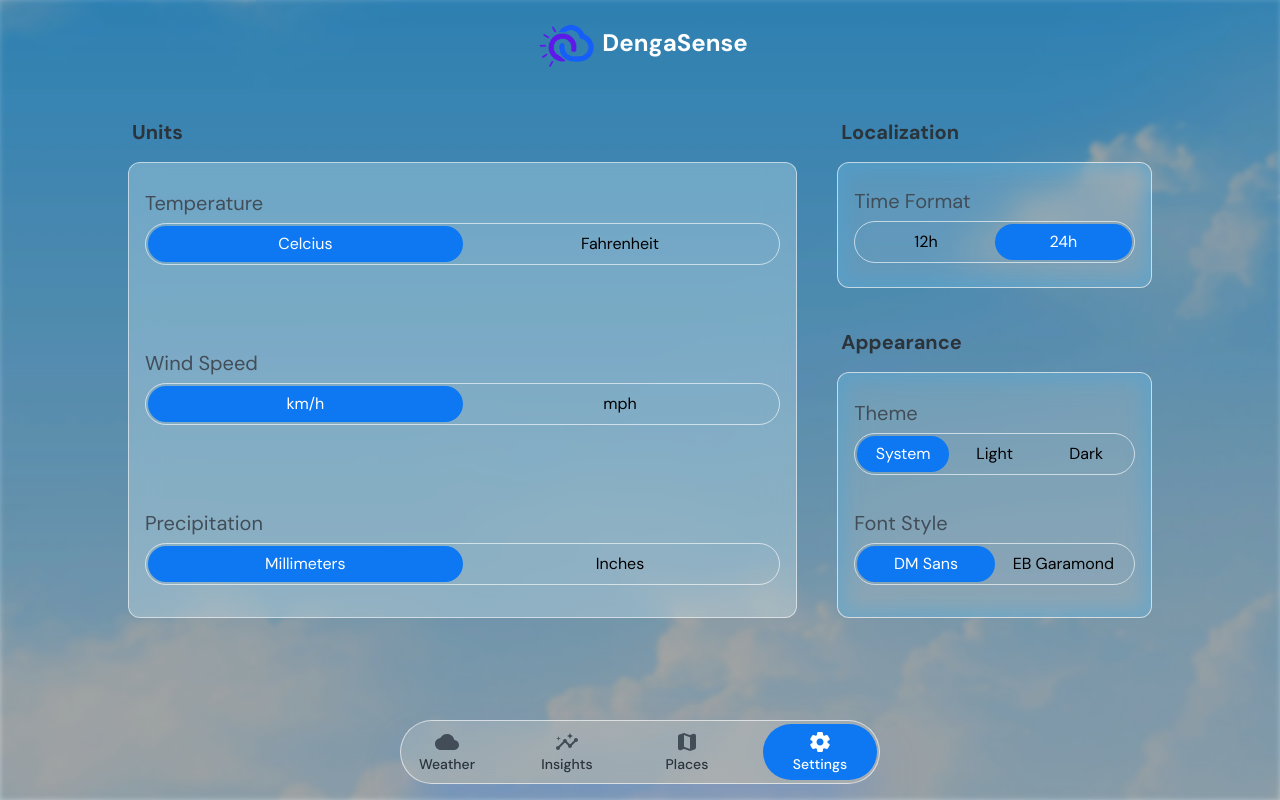
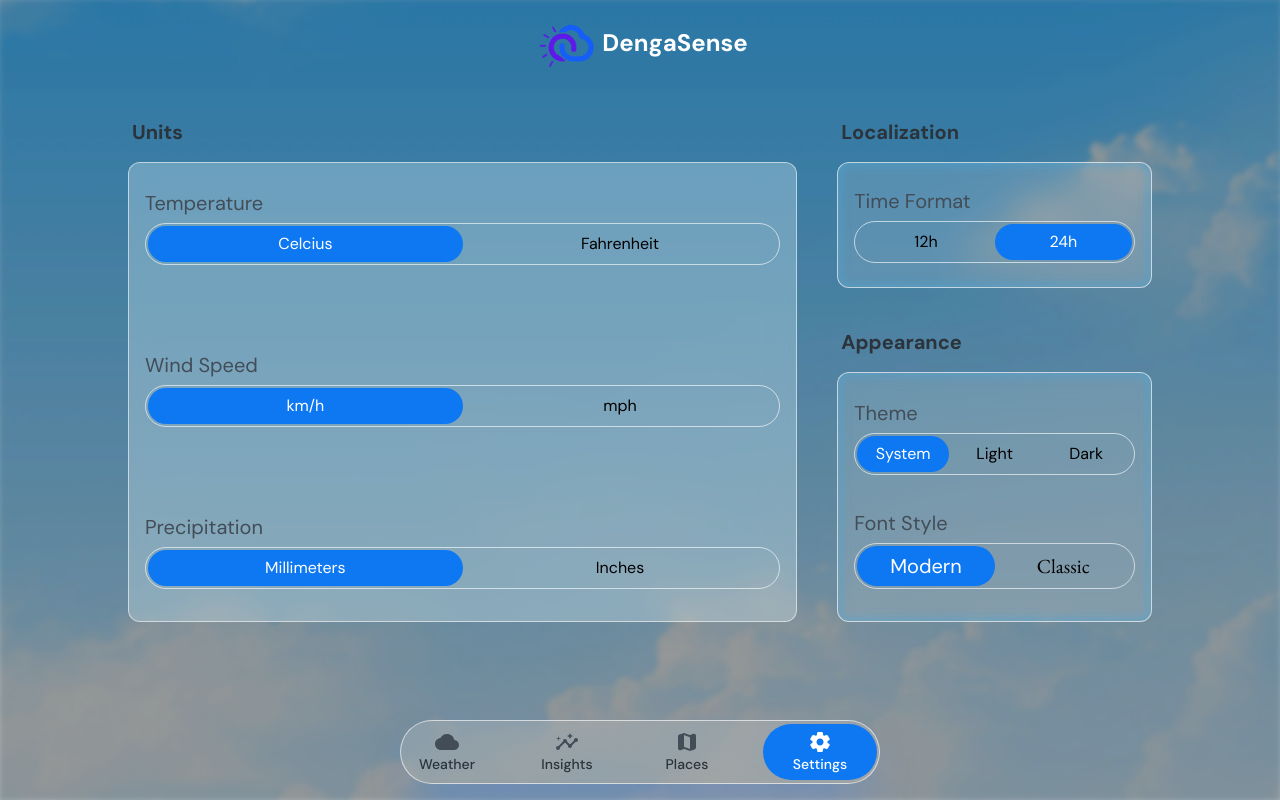
Before and after one commit to VictorKevz/denga-sense, a Next.js app: page /dashboard/settings in a window 1280 px wide. Built offline with nearby package versions, Linux system fonts and the light colour scheme.

Commit message:
Highlight modern and classic font style before selection.

```diff
--- a/app/components/DailyForecastCard.tsx
+++ b/app/components/DailyForecastCard.tsx
@@ -11,7 +11,7 @@ export const DailyForecastCard = ({ data, loading }: DailyForecastProps) => {
   const { date, weatherCode, tempMax, tempMin } = data;
   return (
     <div
-      className={`glass w-full px-2.5 py-4  flex flex-col items-center justify-between last:col-span-3 md:last:col-span-1`}
+      className={`glass inset w-full px-2.5 py-4  flex flex-col items-center justify-between last:col-span-3 md:last:col-span-1`}
     >
       {loading ? (
         <div className="w-full center py-4">
--- a/app/dashboard/layout.tsx
+++ b/app/dashboard/layout.tsx
@@ -11,7 +11,10 @@ export default function DashboardLayout({
   return (
     <div
       className="w-full min-h-dvh relative flex flex-col bg-center bg-cover bg-no-repeat object-cover z-10"
-      style={{ backgroundImage: "var(--main-bg)" }}
+      style={{
+        backgroundImage: "var(--main-bg)",
+        backgroundAttachment: "fixed",
+      }}
     >
       <SettingsProvider>
         <header className="center w-full mt-2">
@@ -33,7 +36,7 @@ export default function DashboardLayout({
 
         <div className="w-full">{children}</div>
       </SettingsProvider>
-      <div className="overlay backdrop-blur-[2.5px]! backdrop-saturate-150! backdrop-brightness-80 bg-black/20!"></div>
+      <div className="overlay backdrop-blur-[2.5px]! backdrop-saturate-150! backdrop-brightness-85 bg-black/30!"></div>
     </div>
   );
 }
--- a/app/dashboard/settings/AppearanceManager.tsx
+++ b/app/dashboard/settings/AppearanceManager.tsx
@@ -43,12 +43,12 @@ export const AppearanceManager = () => {
       options: [
         {
           value: "sans-serif",
-          label: "DM Sans",
+          label: "Modern",
           icon: "",
         },
         {
           value: "serif",
-          label: "EB Garamond",
+          label: "Classic",
           icon: "",
         },
       ],
@@ -57,6 +57,7 @@ export const AppearanceManager = () => {
   return (
     <article className="glass flex w-full flex-col! gap-7 px-4 pt-5 pb-8 inset">
       {appearanceData.map((obj) => {
+        const isFont = obj.id === "font";
         return (
           <div key={obj.id} className="w-full">
             <h3 className="text-[var(--text-secondary)] text-xl my-1.5">
@@ -65,6 +66,7 @@ export const AppearanceManager = () => {
             <ul className="w-full center justify-between! border border-[var(--glass-border)] rounded-full px-0.5 py-0.5">
               {obj.options.map((option) => {
                 const isActive = appearance[obj.id] === option.value;
+                const isModern = option.label === "Modern";
                 return (
                   <li
                     key={option.label}
@@ -72,7 +74,16 @@ export const AppearanceManager = () => {
                       isActive
                         ? "bg-[var(--primary)] text-[var(--neutral-0)] rounded-full"
                         : ""
-                    }`}
+                    } ${isFont ? "text-xl" : ""}`}
+                    style={{
+                      fontFamily: `${
+                        isFont
+                          ? isModern
+                            ? "'DM Sans', sans-serif"
+                            : "'EB Garamond',serif"
+                          : ""
+                      }`,
+                    }}
                   >
                     <button
                       type="button"
--- a/app/globals.css
+++ b/app/globals.css
@@ -115,7 +115,7 @@ input:focus {
   box-shadow: inset 0 0 1rem 15rem var(--glass-inset);
 }
 .inset {
-  box-shadow: inset 0 0 1rem 0.5rem var(--overlay);
+  box-shadow: inset 0 0 0.5rem 0.25rem var(--overlay);
 }
 .overlay {
   position: absolute;
@@ -123,7 +123,6 @@ input:focus {
   left: 0;
   width: 100%;
   height: 100%;
-  background-color: var(--overlay);
   pointer-events: none;
   z-index: -1;
 }
```
